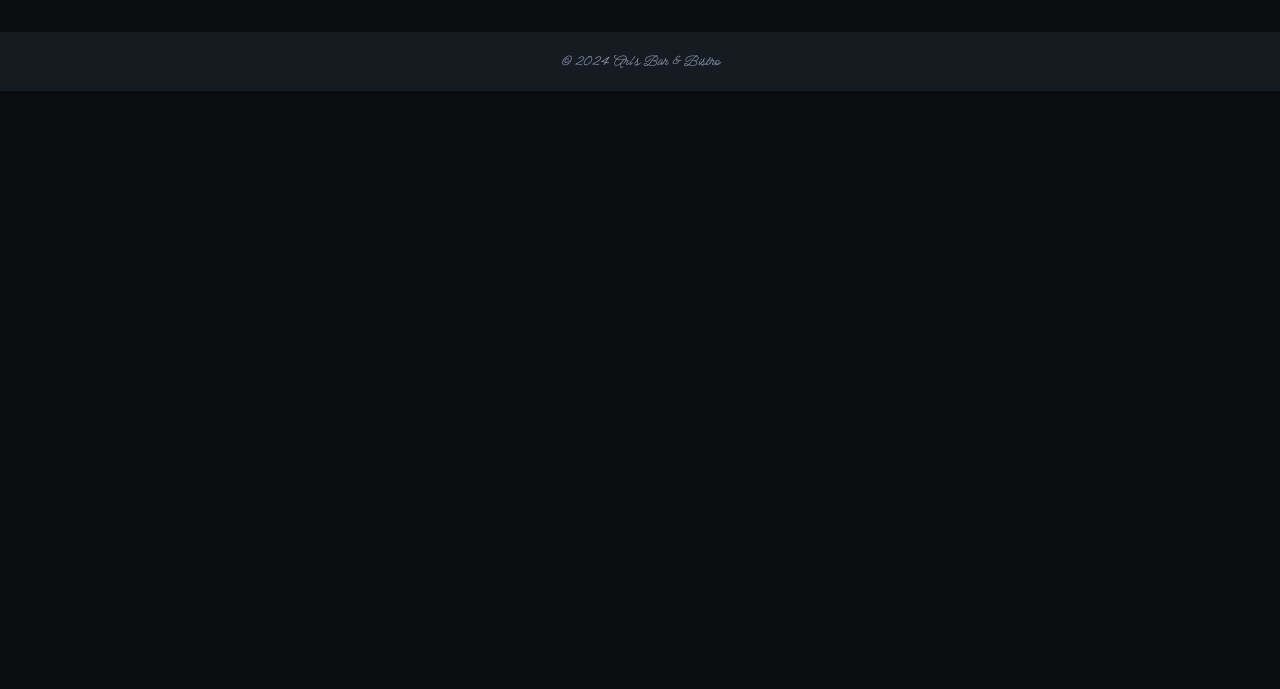
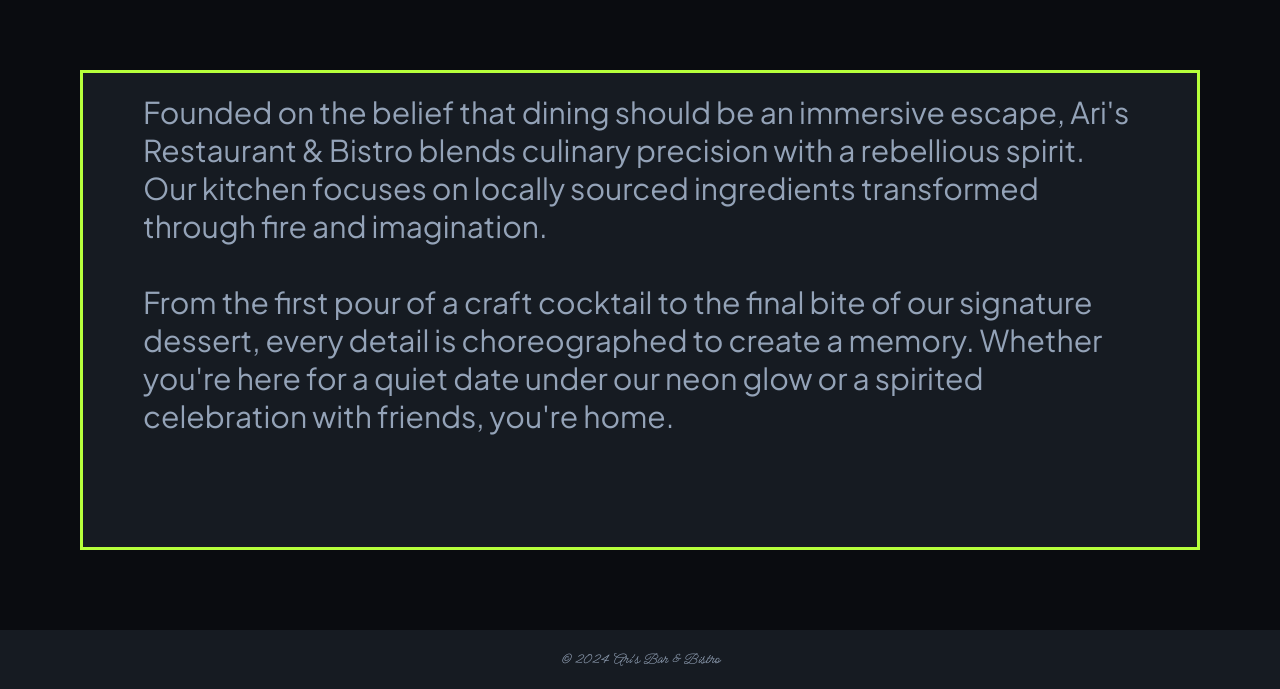
Before and after one commit to alfimerino/restaurant, a website built with webpack: page src/template.html in a window 1280 px wide. Shown: the part 709-1398 px from the top of the page. Before the commit the page ends 800 px from the top, so only its background shows below. Built offline with nearby package versions, Linux system fonts and the light colour scheme.

Commit message:
Added blurb section and content

```diff
--- a/src/home.js
+++ b/src/home.js
@@ -16,7 +16,6 @@ export function loadHome() {
   const heroTextContainer = document.createElement('div')
   heroTextContainer.classList.add('heroTextContainer')
 
-
   const heroTextTitle = document.createElement('span')
   heroTextTitle.textContent = "Ari's"
   heroTextTitle.classList.add("heroTextTitle")
@@ -25,8 +24,16 @@ export function loadHome() {
   heroTextSubtitle.textContent = "Bar & Bistro"
   heroTextSubtitle.classList.add("heroTextSubtitle")
 
+  const blurbContainer = document.createElement('div')
+  blurbContainer.classList.add('blurbContainer')
+  blurbContainer.innerHTML = "Founded on the belief that dining should be an immersive escape, Ari's Restaurant & Bistro blends culinary precision with a rebellious spirit. Our kitchen focuses on locally sourced ingredients transformed through fire and imagination.<br><br>From the first pour of a craft cocktail to the final bite of our signature dessert, every detail is choreographed to create a memory. Whether you're here for a quiet date under our neon glow or a spirited celebration with friends, you're home."
+
+
+
+
+
   heroTextContainer.append(heroTextTitle, heroTextSubtitle)
   hero.append(image, heroTextContainer);
 
-  content.appendChild(hero);
+  content.append(hero, blurbContainer);
 }
--- a/src/styles.css
+++ b/src/styles.css
@@ -23,6 +23,7 @@
   --font-body: 'PlusJakartaSans400', sans-serif;
 }
 
+/* This pins things to the top and bottom*/
 * {
     margin: 0;
     padding: 0;
@@ -57,17 +58,6 @@ body {
     padding: 20px;
     margin-top: auto;
 }
-
-
-/* .footer {
-    display: flex;
-    flex-direction: row;
-    align-items: center;
-    justify-content:space-between;
-    padding: 8px 8px;
-    background-color: var(--surface-cards-color);
-    /* margin-top: 40px; */
-
 
 .navLinksContainer {
     display: flex;
@@ -131,3 +121,19 @@ body {
 .heroTextTitle {
     font-size: 256px;
 }
+
+.blurbContainer {
+    display: flex;
+    flex-direction: column;
+    justify-content: top;
+    align-items: center;
+    background-color: var(--surface-cards-color);
+    height: 480px;
+    border-style: solid;
+    border-color: var(--hero-color);
+    margin: 80px;
+    padding: 20px 60px;
+    color: var(--secondary-text-color);
+    font-family: var(--font-body);
+    font-size: 30px;
+}
```
